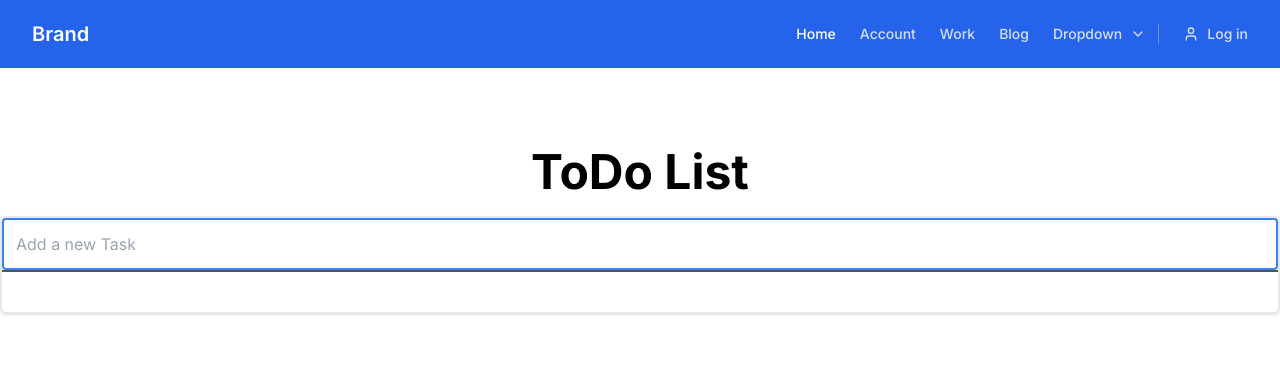
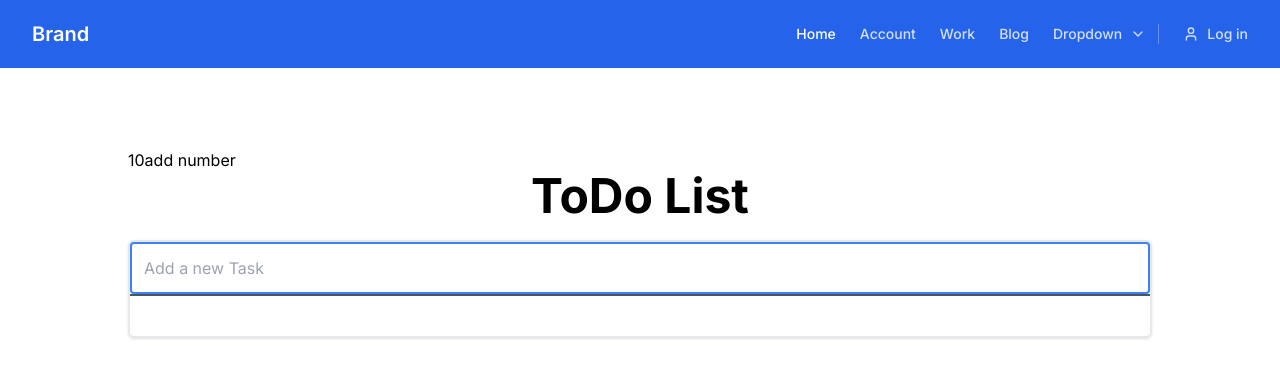
Before and after one commit to agpersonal6104/Section-2, a Next.js app in the folder frontend/: page /todo-list in a window 1280 px wide. Shown: the top 378 px of the page. Built offline with nearby package versions, Linux system fonts and the light colour scheme.

Commit message:
Hooks in React JS

```diff
--- a/frontend/src/app/todo-list/page.jsx
+++ b/frontend/src/app/todo-list/page.jsx
@@ -1,7 +1,9 @@
 'use client';
-import React from 'react'
+import React, { useState } from 'react'
 
 const TodoList = () => {
+
+    const [num, setNum] = useState(10)
 
     const addtask = ( e ) => {
         if(e.code === 'Enter')
@@ -11,7 +13,10 @@ const TodoList = () => {
     }
 
   return (
-    <div>
+    <div className='max-w-[80%] mx-auto'>
+
+        {num}
+        <button onClick={ () => { setNum(num + 1); console.log(num); } }>add number</button>
 
         <h1 className='text-5xl font-bold text-center'>ToDo List</h1>
 
```
